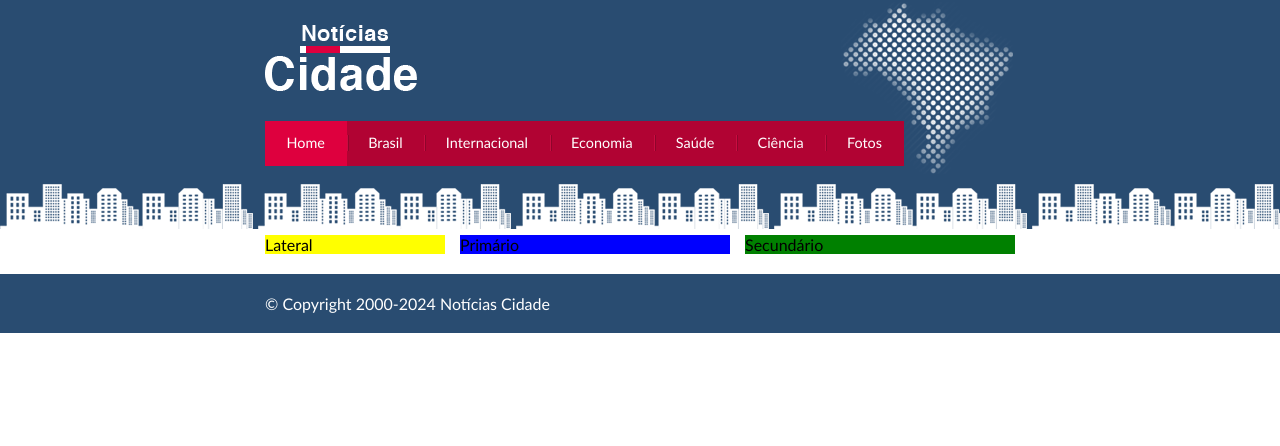
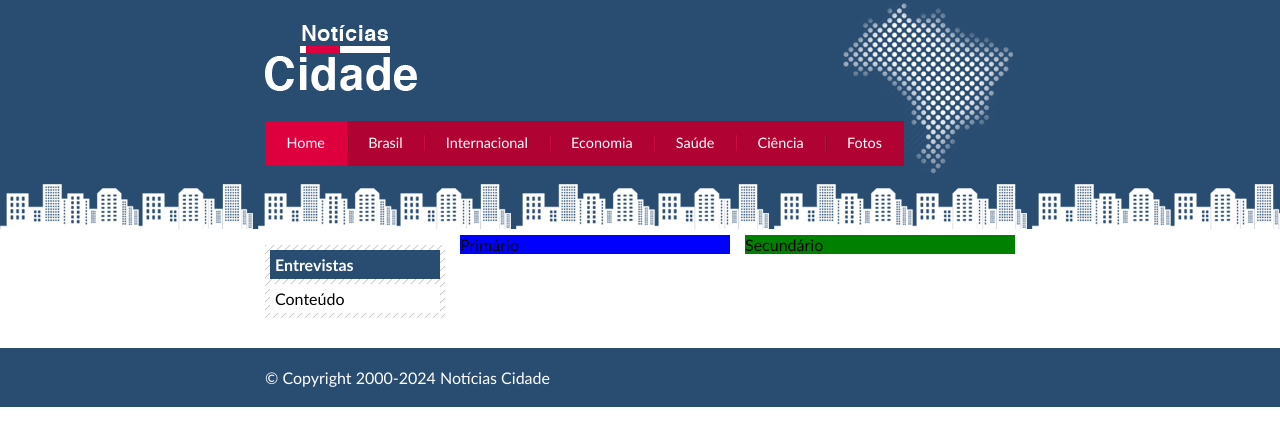
Before and after one commit to Alexandreprog/noticias_site, a plain HTML site: page index.html in a window 1280 px wide. Drawn offline with Linux system fonts and the light colour scheme.

Commit message:
estrutura do layout da página

```diff
--- a/css/estilo.css
+++ b/css/estilo.css
@@ -86,12 +86,27 @@ body.fotos #navegacao a#fotos
     background: #f5f5f5;
 }
 
+#lateral{
+    width: 180px;
+    float: left;
+    margin: 0 0 20px -750px;
+}
+
 #primario {
     width: 270px;
     float: left;
     margin: 0 0 20px 195px;
     background: blue;
 
+}
+
+#duas-colunas #primario {
+    width: 555px;
+}
+
+#uma-coluna #primario {
+    width: 750px;
+    margin: 0 0 20px 0;
 }
 
 #secundario{
@@ -101,13 +116,27 @@ body.fotos #navegacao a#fotos
     background-color: green;
 }
 
-#lateral{
-    width: 180px;
-    float: left;
-    margin: 0 0 20px -750px;
-    background-color: yellow;
+/*Caixa*/
+
+.caixa{
+    margin: 10px 0;
+    padding: 5px;
+    background: #f3f3f3 url(../images/fundo-caixa.png);
+
 }
 
+h2{
+    font-size: 1em;
+    background: #294c71;
+    color: #fff;
+    padding: 5px;
+}
+
+.caixa-conteudo{
+    background: #fff;
+    padding: 5px;
+    margin-top: 5px;
+}
 
 
 /*Rodape*/
--- a/index.html
+++ b/index.html
@@ -41,7 +41,16 @@
         <div id="conteudo"> <!--Início do conteúdo-->
             <div id="primario">Primário</div>
             <div id="secundario">Secundário</div>
-            <div id="lateral">Lateral</div>
+            <div id="lateral"> <!--Início da lateral-->
+
+                <div class="caixa">
+                    <h2>Entrevistas</h2>
+                    <div class="caixa-conteudo">
+                        Conteúdo
+                    </div>
+                </div>
+
+            </div><!--Fim da lateral-->
         </div><!--Fim do conteúdo-->
 
    </div> <!--Fim do container-->
```
